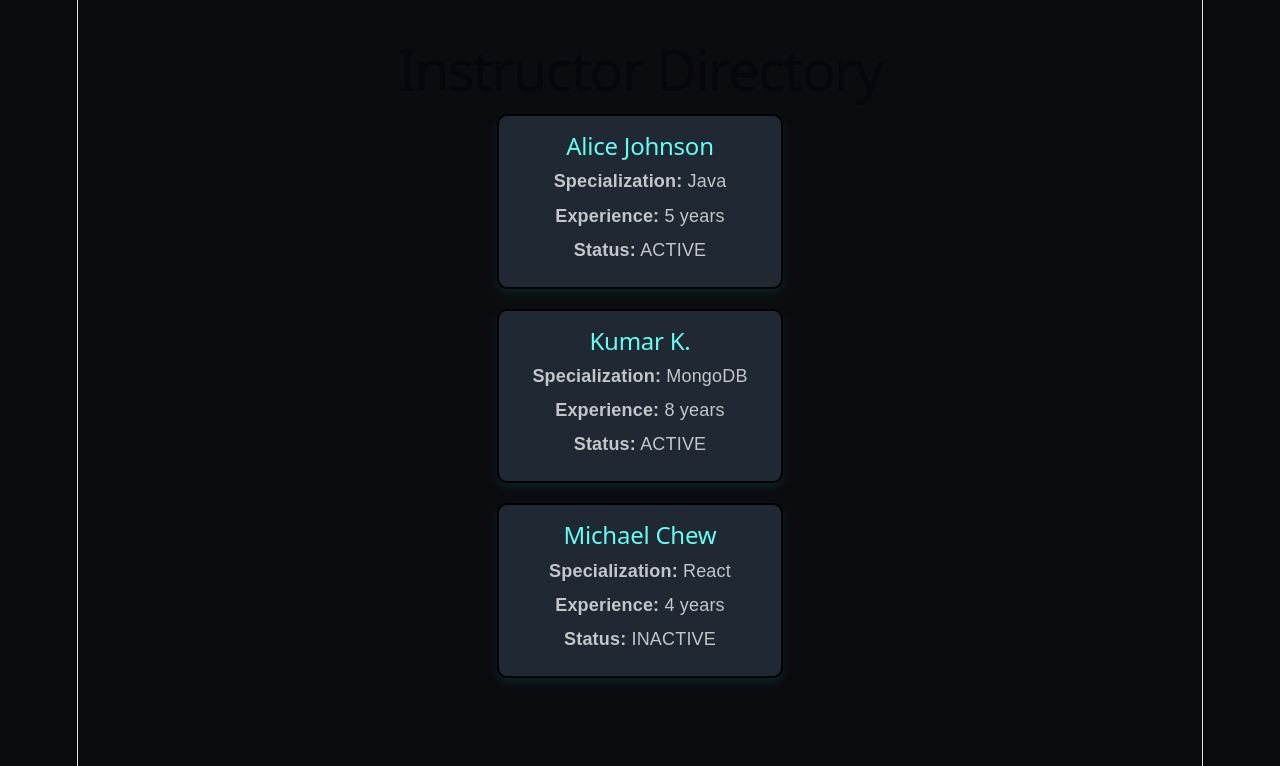
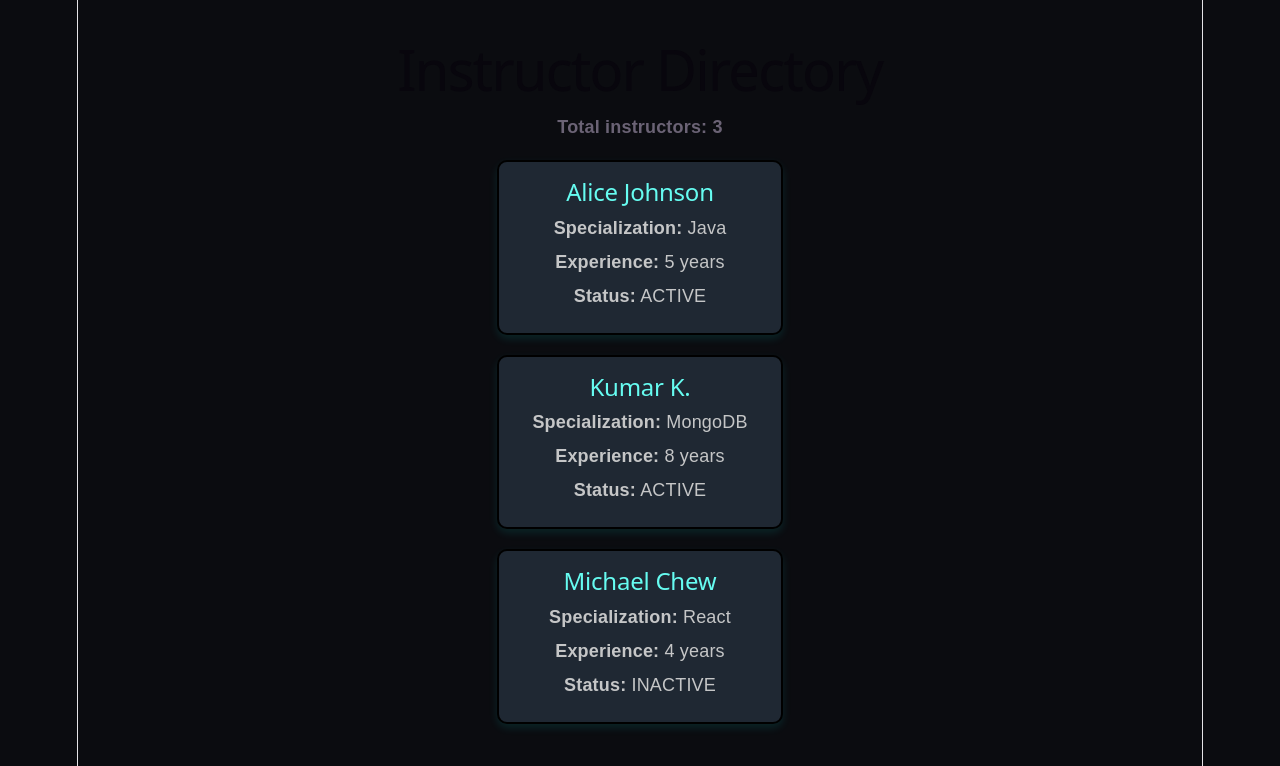
Before and after one commit to barreny14/instructorapi, a React (Vite) app in the folder instructor-frontend/: page / in a window 1280 px wide. Shown: the top 766 px of the page. Built offline with nearby package versions, Linux system fonts and the light colour scheme.

Commit message:
Exercise 4 — Split the UI into Components

```diff
--- a/instructor-frontend/src/App.jsx
+++ b/instructor-frontend/src/App.jsx
@@ -1,7 +1,9 @@
-import './App.css'
+import { useState } from 'react';
+import './App.css';
+import InstructorList from './components/InstructorList';
 
 function App() {
-  const instructors = [
+  const [instructors, setInstructors] = useState([
     {
       id: "1",
       name: "Alice Johnson",
@@ -23,25 +25,19 @@ function App() {
       status: "INACTIVE",
       yearsOfExperience: 4
     }
-  ];
+  ]);
 
   return (
     <div className="container">
       <h1>Instructor Directory</h1>
 
-      {}
-      <div className="card-grid">
-        {instructors.map((instructor) => (
-          <div key={instructor.id} className="card">
-            <h2>{instructor.name}</h2>
-            <p><strong>Specialization:</strong> {instructor.specialization}</p>
-            <p><strong>Experience:</strong> {instructor.yearsOfExperience} years</p>
-            <p><strong>Status:</strong> {instructor.status}</p>
-          </div>
-        ))}
-      </div>
+      <p style={{ fontWeight: 'bold', marginBottom: '20px' }}>
+        Total instructors: {instructors.length}
+      </p>
+
+      <InstructorList instructors={instructors} />
     </div>
-  )
+  );
 }
 
-export default App
+export default App;
--- /dev/null
+++ b/instructor-frontend/src/components/InstructorCard.jsx
@@ -0,0 +1,12 @@
+function InstructorCard({ instructor }) {
+  return (
+    <div className="card">
+      <h2>{instructor.name}</h2>
+      <p><strong>Specialization:</strong> {instructor.specialization}</p>
+      <p><strong>Experience:</strong> {instructor.yearsOfExperience} years</p>
+      <p><strong>Status:</strong> {instructor.status}</p>
+    </div>
+  );
+}
+
+export default InstructorCard;
--- /dev/null
+++ b/instructor-frontend/src/components/InstructorList.jsx
@@ -0,0 +1,13 @@
+import InstructorCard from './InstructorCard';
+
+function InstructorList({ instructors }) {
+  return (
+    <div className="card-grid">
+      {instructors.map((instructor) => (
+        <InstructorCard key={instructor.id} instructor={instructor} />
+      ))}
+    </div>
+  );
+}
+
+export default InstructorList;
```
